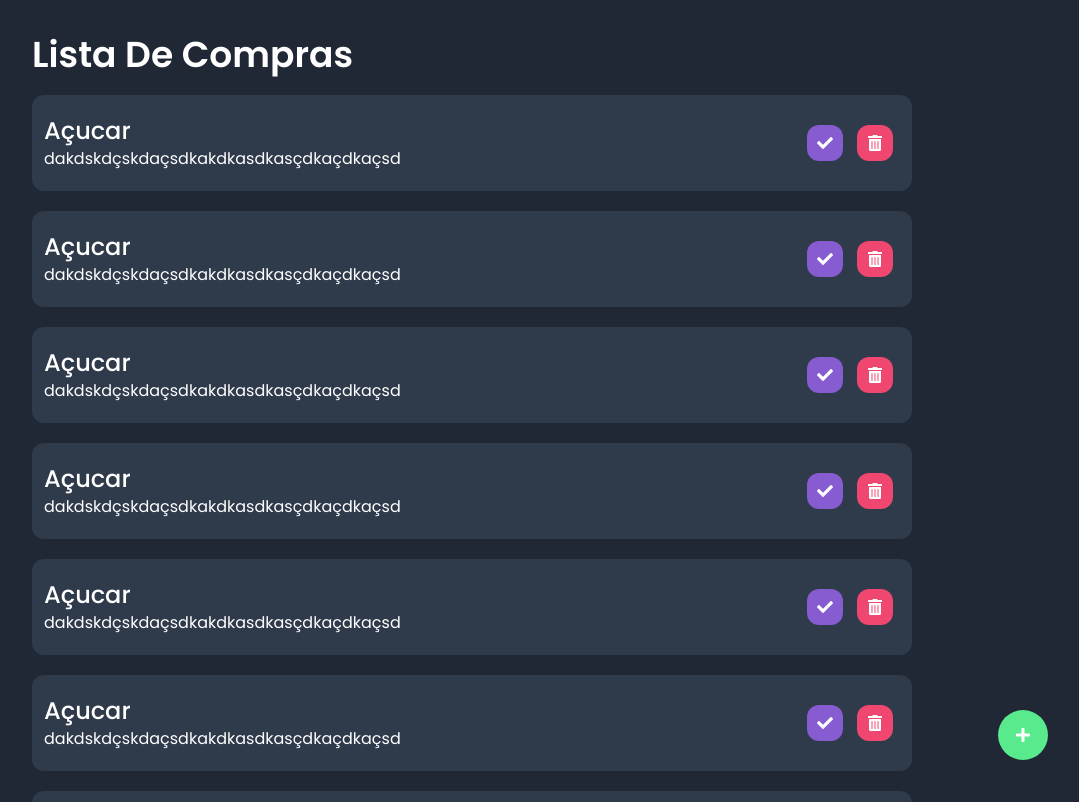
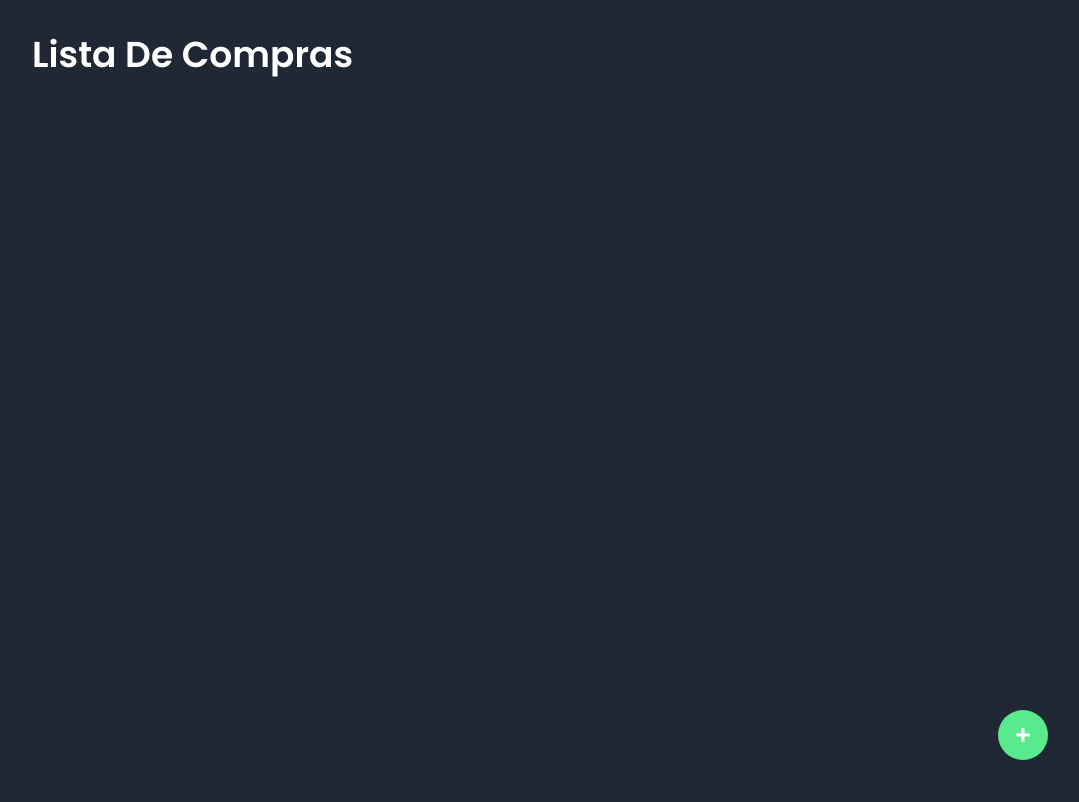
Before and after one commit to Andre0n/shopping-list, a React (Vite) app: page / in a window 1280 px wide. Shown: the top 802 px of the page, without its empty margins (168-1247 px from the left). Built offline with nearby package versions, Linux system fonts and the light colour scheme.

Commit message:
delete: remove hardcoded array from List component

```diff
--- a/src/components/List/index.tsx
+++ b/src/components/List/index.tsx
@@ -13,12 +13,7 @@ interface LItem {
 }
 
 export const List: React.FC = (): JSX.Element => {
-    const [items, setItems] = useState<LItem[]>(
-        new Array<LItem>(10).fill({
-            title: "Açucar",
-            obs: "dakdskdçskdaçsdkakdkasdkasçdkaçdkaçsd",
-        })
-    );
+    const [items, setItems] = useState<LItem[]>([]);
     const [shwModal, setShowModal] = useState<boolean>(false);
 
     const addItem = (title: string, obs: string): void => {
```
